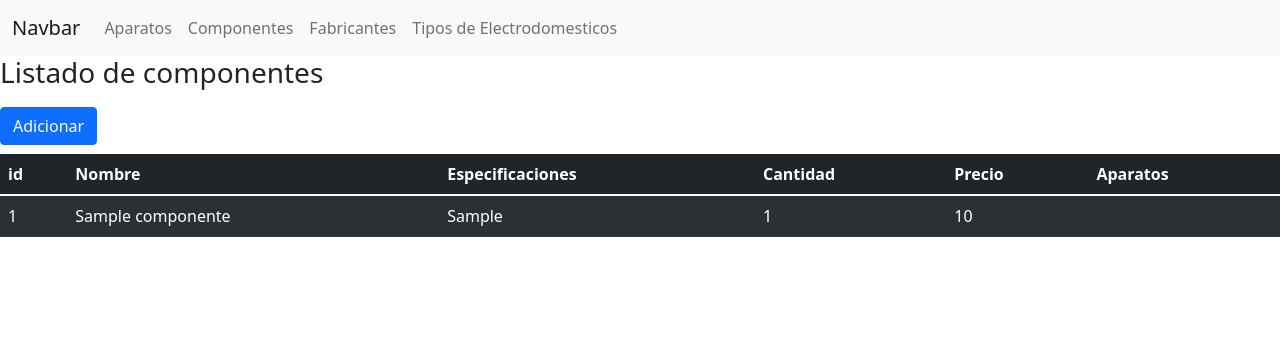
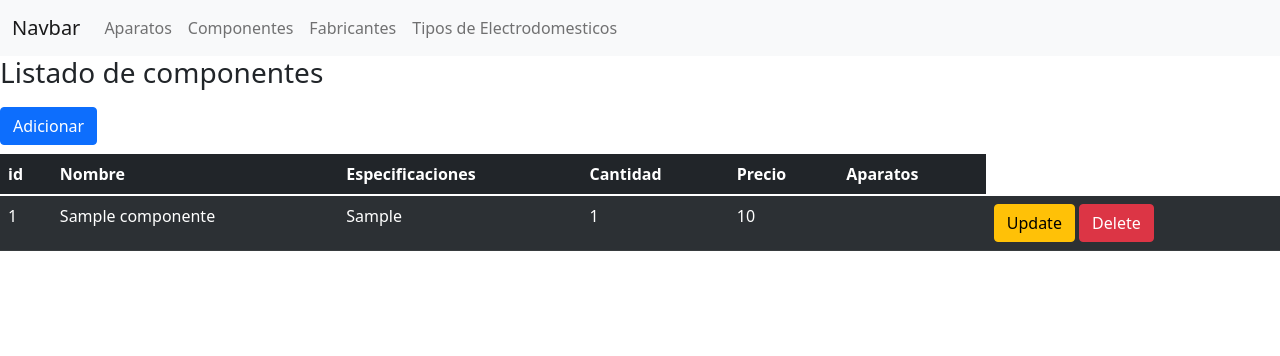
Before and after one commit to Adrian-Bravo/BaseTaller, a Django app: page /componentes/ in a window 1280 px wide. Shown: the top 356 px of the page. Run offline with Django 3.2, Linux system fonts and the light colour scheme; data comes from the database, SQL or seed files in the repository; tables that the repository leaves empty hold one stand-in row (values such as "Sample post"); some libraries are stand-ins or nearby versions.

Commit message:
Hice el actualizar de componente

```diff
--- a/apps/componentes/urls.py
+++ b/apps/componentes/urls.py
@@ -1,9 +1,10 @@
 from django.urls import path, include
-from apps.componentes.views import index, componentesCreate
+from apps.componentes.views import index, componentesCreate, componentesEdit
 
 app_name = "componentes"
 
 urlpatterns = [
     path('', index, name='index'),
     path('crear/', componentesCreate, name='componentesCreate'),
+    path('actualizar/<int:id_componente>', componentesEdit, name='componentesEdit'),
 ]
--- a/apps/componentes/views.py
+++ b/apps/componentes/views.py
@@ -19,3 +19,16 @@ def componentesCreate(request):
     else:
         form = ComponenteForm()
         return render(request, 'componentes/formComponente.html', {'form': form})
+
+def componentesEdit(request, id_componente):
+    componente = Componentes.objects.get(pk=id_componente)
+    if(request.method == 'GET'):
+        form = ComponenteForm(instance=componente)
+    else:
+        form = ComponenteForm(request.POST, instance=componente)
+        if form.is_valid():
+            form.save()
+
+        return redirect('componentes:index')
+
+    return render(request, 'componentes/formComponente.html', {'form': form})
--- a/templates/componentes/index.html
+++ b/templates/componentes/index.html
@@ -25,6 +25,14 @@
               <td>{{componente.cantidad}}</td>
               <td>{{componente.precio}}</td>
               <td>{{componente.aparatos.descripcion}}</td>
+              <td>
+                <a class="btn btn-warning btn-xs" href="{% url 'componentes:componentesEdit' componente.id %}">
+                    Update
+                </a>
+                <a class="btn btn-danger btn-xs" href="#">
+                    Delete
+                </a>
+              </td>
             {% endfor %}
           </tr>
 
```
